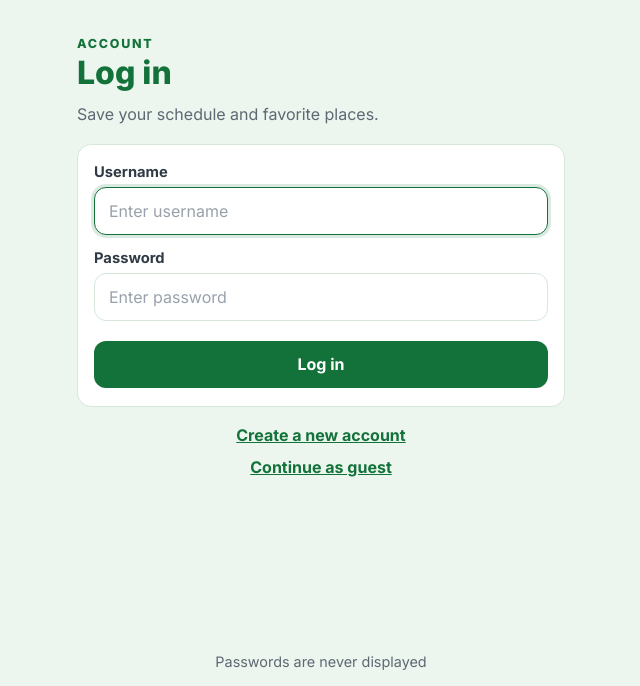
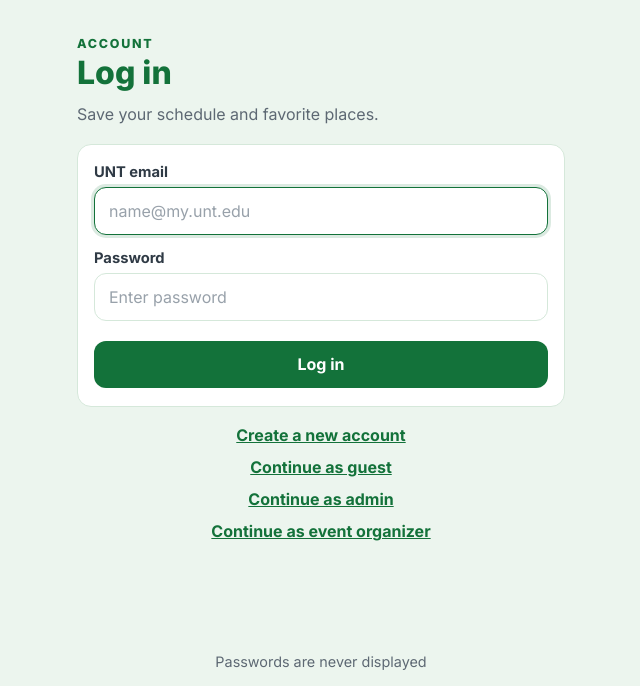
Before and after one commit to naomie913/CSCE-3444, a Flask app: a page that uses unt-nav/templates/login.html in a window 1280 px wide. Shown: the part 114-800 px from the top of the page, without its empty margins (319-959 px from the left). Run offline with Flask 3, Linux system fonts and the light colour scheme.

Commit message:
Update security account and event features

```diff
--- a/unt-nav/app.py
+++ b/unt-nav/app.py
@@ -18,13 +18,15 @@ from werkzeug.security import check_password_hash, generate_password_hash
 from werkzeug.utils import secure_filename
 
 import mapdata
+from admin_policy import (ADMIN_RESPONSIBILITIES, valid_account_email,
+                          valid_admin_email, valid_company_email,
+                          valid_login_email, valid_student_email)
 from db import BASE_DIR, close_db, ensure_schema, get_db
 
 ROLES = {"student": "Student / Faculty", "organizer": "Event Organizer", "admin": "Admin"}
 SIGNUP_ROLE = "student"
 HEADER_LABELS = {"guest": "Guest →", "student": "Account", "organizer": "Organizer", "admin": "Admin"}
 MIN_PASSWORD_LENGTH = 8
-USERNAME_RE = re.compile(r"^[A-Za-z0-9_.]{3,32}$")
 TIME_RE = re.compile(r"^([01]\d|2[0-3]):[0-5]\d$")
 UPLOAD_DIR = os.path.join(BASE_DIR, "uploads")
 MAP_UPLOAD_EXTS = {".svg", ".json", ".png", ".jpg", ".jpeg", ".pdf"}
@@ -265,43 +267,91 @@ def welcome():
 def login():
     nxt = safe_next(request.values.get("next"))
     if request.method == "POST":
-        username = request.form.get("username", "").strip()
+        email = request.form.get("email", "").strip()
         password = request.form.get("password", "")
+        if not valid_login_email(email):
+            flash("Use your UNT email address.", "error")
+            return render_template("login.html", email=email, next=nxt), 400
         user = get_db().execute(
-            "SELECT id, username, password_hash, role FROM users WHERE username = ?", (username,)
+            "SELECT id, username, password_hash, role FROM users"
+            " WHERE username = ? AND role = 'student'", (email,)
         ).fetchone()
         if user is None or not check_password_hash(user["password_hash"], password):
-            flash("Incorrect username or password.", "error")
-            return render_template("login.html", username=username, next=nxt), 401
+            flash("Incorrect email or password.", "error")
+            return render_template("login.html", email=email, next=nxt), 401
         session.clear()
         session["user_id"] = user["id"]
         return redirect(nxt or url_for("home"))
-    return render_template("login.html", username="", next=nxt)
+    return render_template("login.html", email="", next=nxt)
+
+
+@app.route("/admin/login", methods=["GET", "POST"])
+def admin_login():
+    nxt = safe_next(request.values.get("next"))
+    if request.method == "POST":
+        email = request.form.get("email", "").strip()
+        password = request.form.get("password", "")
+        if not valid_admin_email(email):
+            flash("Use your administrator email (First.Last@unt.edu).", "error")
+            return render_template("admin_login.html", email=email, next=nxt), 400
+        user = get_db().execute(
+            "SELECT id, password_hash FROM users WHERE username = ? AND role = 'admin'",
+            (email,),
+        ).fetchone()
+        if user is None or not check_password_hash(user["password_hash"], password):
+            flash("Incorrect email or password.", "error")
+            return render_template("admin_login.html", email=email, next=nxt), 401
+        session.clear()
+        session["user_id"] = user["id"]
+        return redirect(nxt or url_for("admin_dashboard"))
+    return render_template("admin_login.html", email="", next=nxt)
+
+
+@app.route("/organizer/login", methods=["GET", "POST"])
+def organizer_login():
+    nxt = safe_next(request.values.get("next"))
+    if request.method == "POST":
+        email = request.form.get("email", "").strip()
+        password = request.form.get("password", "")
+        if not valid_company_email(email):
+            flash("Use a valid company email address.", "error")
+            return render_template("organizer_login.html", email=email, next=nxt), 400
+        user = get_db().execute(
+            "SELECT id, password_hash FROM users WHERE username = ? AND role = 'organizer'",
+            (email,),
+        ).fetchone()
+        if user is None or not check_password_hash(user["password_hash"], password):
+            flash("Incorrect email or password.", "error")
+            return render_template("organizer_login.html", email=email, next=nxt), 401
+        session.clear()
+        session["user_id"] = user["id"]
+        return redirect(nxt or url_for("event_new"))
+    return render_template("organizer_login.html", email="", next=nxt)
 
 
 @app.route("/register", methods=["GET", "POST"])
 def register():
-    form = {"username": ""}
+    form = {"email": ""}
     errors = {}
     if request.method == "POST":
-        username = request.form.get("username", "").strip()
+        email = request.form.get("email", "").strip()
         password = request.form.get("password", "")
         confirm = request.form.get("confirm", "")
         role = SIGNUP_ROLE  # organizer and admin are granted by an admin on /admin/users
-        form = {"username": username}
-        if not USERNAME_RE.match(username):
-            errors["username"] = "Use 3-32 letters, numbers, dots or underscores."
+        form = {"email": email}
+        if not valid_student_email(email):
+            errors["email"] = "Enter a valid UNT email address (name@my.unt.edu)."
         if len(password) < MIN_PASSWORD_LENGTH:
             errors["password"] = f"Password must be at least {MIN_PASSWORD_LENGTH} characters."
         elif password != confirm:
             errors["confirm"] = "Passwords do not match."
         if not errors:
             db = get_db()
-            if db.execute("SELECT 1 FROM users WHERE username = ?", (username,)).fetchone():
-                errors["username"] = "That username is already taken."
+            if db.execute("SELECT 1 FROM users WHERE username = ?", (email,)).fetchone():
+                errors["email"] = "An account with that email already exists."
             else:
                 db.execute("INSERT INTO users (username, password_hash, role) VALUES (?, ?, ?)",
-                           (username, generate_password_hash(password), role))
+                           (email, generate_password_hash(password), role))
                 db.commit()
                 flash("Account created. Log in to continue.", "success")
                 return redirect(url_for("login"))
@@ -454,7 +504,9 @@ def can_manage_event(event):
     user = current_user()
     if not user:
         return False
-    return user["role"] == "admin" or (user["role"] == "organizer" and event["created_by"] == user["id"])
+    return user["role"] == "admin" or (
+        user["role"] == "student" and event["created_by"] == user["id"]
+    )
 
 
 app.jinja_env.globals["can_manage_event"] = can_manage_event
@@ -518,7 +570,7 @@ def event_detail(event_id):
 
 
 @app.route("/events/new", methods=["GET", "POST"])
-@roles_required("organizer", "admin")
+@roles_required("student", "organizer", "admin")
 def event_new():
     form = {"name": "", "event_date": "", "event_time": "", "description": "", "wing": "B", "room": ""}
     errors = {}
@@ -539,7 +591,7 @@ def event_new():
 
 
 @app.route("/events/<int:event_id>/edit", methods=["GET", "POST"])
-@roles_required("organizer", "admin")
+@roles_required("student", "admin")
 def event_edit(event_id):
     event = get_event(event_id)
     if not can_manage_event(event):
@@ -562,7 +614,7 @@ def event_edit(event_id):
 
 
 @app.route("/events/<int:event_id>/cancel", methods=["POST"])
-@roles_required("organizer", "admin")
+@roles_required("student", "admin")
 def event_cancel(event_id):
     event = get_event(event_id)
     if not can_manage_event(event):
@@ -577,7 +629,7 @@ def event_cancel(event_id):
 # ---------- saved places ----------
 
 @app.route("/saved")
-@member_required
+@roles_required("student", "admin")
 def saved():
     kind = "location" if request.args.get("tab") == "locations" else "schedule"
     rows = get_db().execute(
@@ -587,7 +639,7 @@ def saved():
 
 
 @app.route("/saved/new", methods=["GET", "POST"])
-@member_required
+@roles_required("student", "admin")
 def saved_new():
     kind = "location" if request.values.get("kind") == "location" else "schedule"
     form = {"title": "", "days": "", "start_time": "", "room": request.args.get("room", "")}
@@ -620,7 +672,7 @@ def saved_new():
 
 
 @app.route("/saved/<int:item_id>/delete", methods=["POST"])
-@member_required
+@roles_required("student", "admin")
 def saved_delete(item_id):
     db = get_db()
     row = db.execute("SELECT kind FROM saved_places WHERE id = ? AND user_id = ?",
@@ -636,7 +688,7 @@ def saved_delete(item_id):
 # ---------- reports ----------
 
 @app.route("/report", methods=["GET", "POST"])
-@member_required
+@roles_required("student", "admin")
 def report():
     form = {
         "category": "blocked_path",
@@ -700,7 +752,8 @@ def admin_dashboard():
     recent = db.execute(
         "SELECT * FROM reports WHERE status = 'open' ORDER BY created_at DESC LIMIT 5").fetchall()
     return render_template("admin/dashboard.html", admin_area=True, tab="dashboard",
-                           stats=stats, recent=recent, categories=REPORT_CATEGORIES)
+                           stats=stats, recent=recent, categories=REPORT_CATEGORIES,
+                           responsibilities=ADMIN_RESPONSIBILITIES)
 
 
 @app.route("/admin/maps")
@@ -852,11 +905,43 @@ def admin_report_detail(report_id):
                            statuses=REPORT_STATUSES, categories=REPORT_CATEGORIES)
 
 
-@app.route("/admin/users")
+@app.route("/admin/users", methods=["GET", "POST"])
 @admin_required
 def admin_users():
-    rows = get_db().execute("SELECT id, username, role, created_at FROM users ORDER BY username").fetchall()
-    return render_template("admin/users.html", admin_area=True, tab="dashboard", users=rows, roles=ROLES)
+    db = get_db()
+    form = {"email": "", "role": "student"}
+    errors = {}
+    if request.method == "POST":
+        email = request.form.get("email", "").strip()
+        password = request.form.get("password", "")
+        confirm = request.form.get("confirm", "")
+        role = request.form.get("role", "")
+        form = {"email": email, "role": role}
+        if role not in ROLES:
+            errors["role"] = "Select a valid account role."
+        elif not valid_account_email(email, role):
+            if role == "admin":
+                errors["email"] = "Enter an administrator email in the format First.Last@unt.edu."
+            elif role == "organizer":
+                errors["email"] = "Enter a company email; common personal email providers aren't accepted."
+            else:
+                errors["email"] = "Enter a student email in the format name@my.unt.edu."
+        if len(password) < MIN_PASSWORD_LENGTH:
+            errors["password"] = f"Password must be at least {MIN_PASSWORD_LENGTH} characters."
+        elif password != confirm:
+            errors["confirm"] = "Passwords do not match."
+        if not errors and db.execute(
+                "SELECT 1 FROM users WHERE username = ? COLLATE NOCASE", (email,)).fetchone():
+            errors["email"] = "An account with that email already exists."
+        if not errors:
+            db.execute("INSERT INTO users (username, password_hash, role) VALUES (?, ?, ?)",
+                       (email, generate_password_hash(password), role))
+            db.commit()
+            flash(f"Created {ROLES[role].lower()} account for {email}.", "success")
+            return redirect(url_for("admin_users"))
+    rows = db.execute("SELECT id, username, role, created_at FROM users ORDER BY username").fetchall()
+    return render_template("admin/users.html", admin_area=True, tab="dashboard",
+                           users=rows, roles=ROLES, form=form, errors=errors)
 
 
 @app.route("/admin/users/<int:user_id>", methods=["POST"])
@@ -874,6 +959,8 @@ def admin_user_update(user_id):
             abort(400)
         if is_self and role != "admin":
             flash("You can't remove your own admin role.", "error")
+        elif not valid_account_email(row["username"], role):
+            flash("That email address doesn't match the selected role's email requirements.", "error")
         else:
             db.execute("UPDATE users SET role = ? WHERE id = ?", (role, user_id))
             flash(f"{row['username']} is now {ROLES[role]}.", "success")
--- a/unt-nav/static/style.css
+++ b/unt-nav/static/style.css
@@ -140,7 +140,7 @@ a.row-card:hover { border-color: var(--green); }
 .field + .field, .field-row + .field, .field + .field-row, .field-row + .field-row { margin-top: 14px; }
 .field-row { display: grid; grid-template-columns: 1fr 1fr; gap: 12px; }
 label, .label { display: block; font-weight: 700; font-size: .92rem; margin: 0 0 6px; }
-input[type=text], input[type=password], input[type=date], input[type=time], input[type=search],
+input[type=text], input[type=email], input[type=password], input[type=date], input[type=time], input[type=search],
 input[type=file], select, textarea {
   width: 100%; padding: 13px 14px; font: inherit; font-size: 1rem;
   border: 1.5px solid var(--mint-border); border-radius: 12px;
--- a/unt-nav/templates/events.html
+++ b/unt-nav/templates/events.html
@@ -35,7 +35,7 @@
   {% endif %}
 
   {% set user = current_user() %}
-  {% if user and user.role in ('organizer', 'admin') %}
+  {% if user and user.role in ('student', 'organizer', 'admin') %}
     <a class="btn btn-primary btn-block" href="{{ url_for('event_new') }}">+ Create event</a>
   {% endif %}
 {% endblock %}
--- a/unt-nav/templates/login.html
+++ b/unt-nav/templates/login.html
@@ -9,9 +9,9 @@
     {{ csrf_field() }}
     {% if next %}<input type="hidden" name="next" value="{{ next }}">{% endif %}
     <div class="field">
-      <label for="username">Username</label>
-      <input id="username" name="username" type="text" placeholder="Enter username"
-             value="{{ username }}" autocomplete="username" required autofocus>
+      <label for="email">UNT email</label>
+      <input id="email" name="email" type="email" placeholder="name@my.unt.edu"
+             value="{{ email }}" autocomplete="email" pattern=".+@(my\.unt|unt)\.edu" required autofocus>
     </div>
     <div class="field">
       <label for="password">Password</label>
@@ -27,6 +27,8 @@
       {{ csrf_field() }}
       <button class="link-btn" type="submit">Continue as guest</button>
     </form>
+    <a href="{{ url_for('admin_login') }}">Continue as admin</a>
+    <a href="{{ url_for('organizer_login') }}">Continue as event organizer</a>
   </div>
 {% endblock %}
 {% block footer %}<footer class="foot-note">Passwords are never displayed</footer>{% endblock %}
--- a/unt-nav/templates/register.html
+++ b/unt-nav/templates/register.html
@@ -7,7 +7,7 @@
 
   <form class="card" method="post" action="{{ url_for('register') }}" novalidate>
     {{ csrf_field() }}
-    {{ field('username', 'Username', form.username, errors, placeholder='Choose a username', attrs='autocomplete="username" required autofocus') }}
+    {{ field('email', 'UNT email', form.email, errors, type='email', placeholder='name@my.unt.edu', attrs='autocomplete="email" pattern=".+@my\.unt\.edu" required autofocus') }}
     {{ field('password', 'Password', '', errors, type='password', placeholder='At least 8 characters', attrs='autocomplete="new-password" minlength="8" required') }}
     {{ field('confirm', 'Confirm password', '', errors, type='password', placeholder='Re-enter password', attrs='autocomplete="new-password" required') }}
     <p class="hint">New accounts are Student / Faculty. Event organizers and admins get their role from an admin.</p>
```
Also changed, not shown: unt-nav/admin_policy.py (added, +61 -0 lines), unt-nav/templates/account.html (+7 -3 lines), unt-nav/templates/admin/dashboard.html (+7 -0 lines), unt-nav/templates/admin/users.html (+21 -0 lines), unt-nav/templates/admin_login.html (added, +28 -0 lines), unt-nav/templates/organizer_login.html (added, +28 -0 lines).
